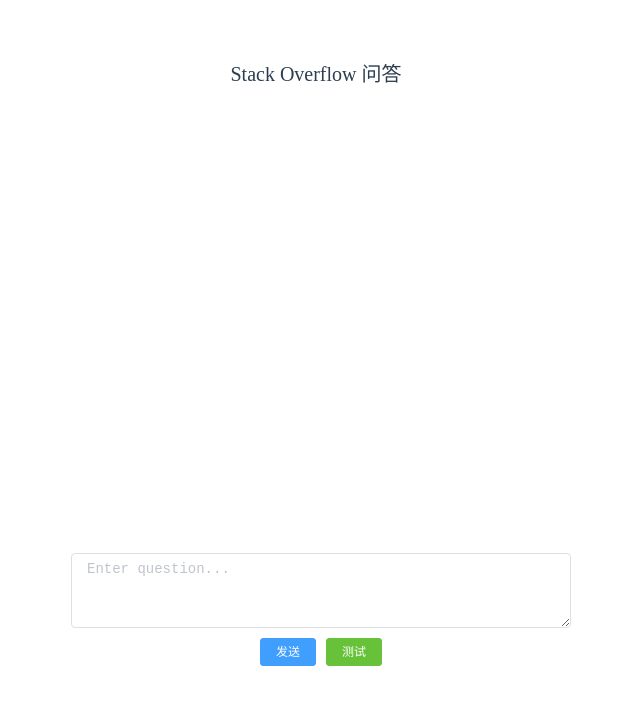
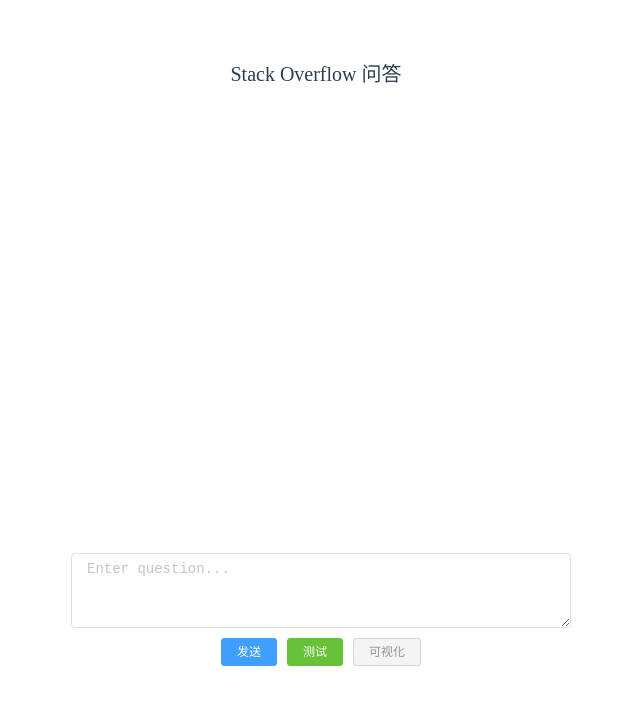
Before and after one commit to ASETP/ASETP-frontend, a Vue app: page / in a window 1280 px wide. Shown: the top 704 px of the page, without its empty margins (324-964 px from the left). Built offline with nearby package versions, Linux system fonts and the light colour scheme.

Commit message:
feat: add a button showing database

```diff
--- a/src/components/ChatWindow.vue
+++ b/src/components/ChatWindow.vue
@@ -44,6 +44,13 @@
               type="success">
             测试
           </el-button>
+          <el-button
+              plain
+              @click="openShow"
+              size="mini"
+              type="info">
+            可视化
+          </el-button>
         </div>
       </form>
     </div>
@@ -87,12 +94,14 @@
         request.get("/").then(res=>{
           console.log(res);
           this.messages.push({ id: Date.now(), text: res.message, isMe: false });
+          this.loading = false;
+          this.inputText = '';
         })
-        this.inputText = '';
-        setTimeout(() => {
-          this.loading = false;
-        }, 1000);
       }
+    },
+    openShow(){
+      window.location.href = 'https://workspace-preview.neo4j.io'
+      window.open('https://workspace-preview.neo4j.io/workspace/query',"_blank")
     }
   },
 };
```
